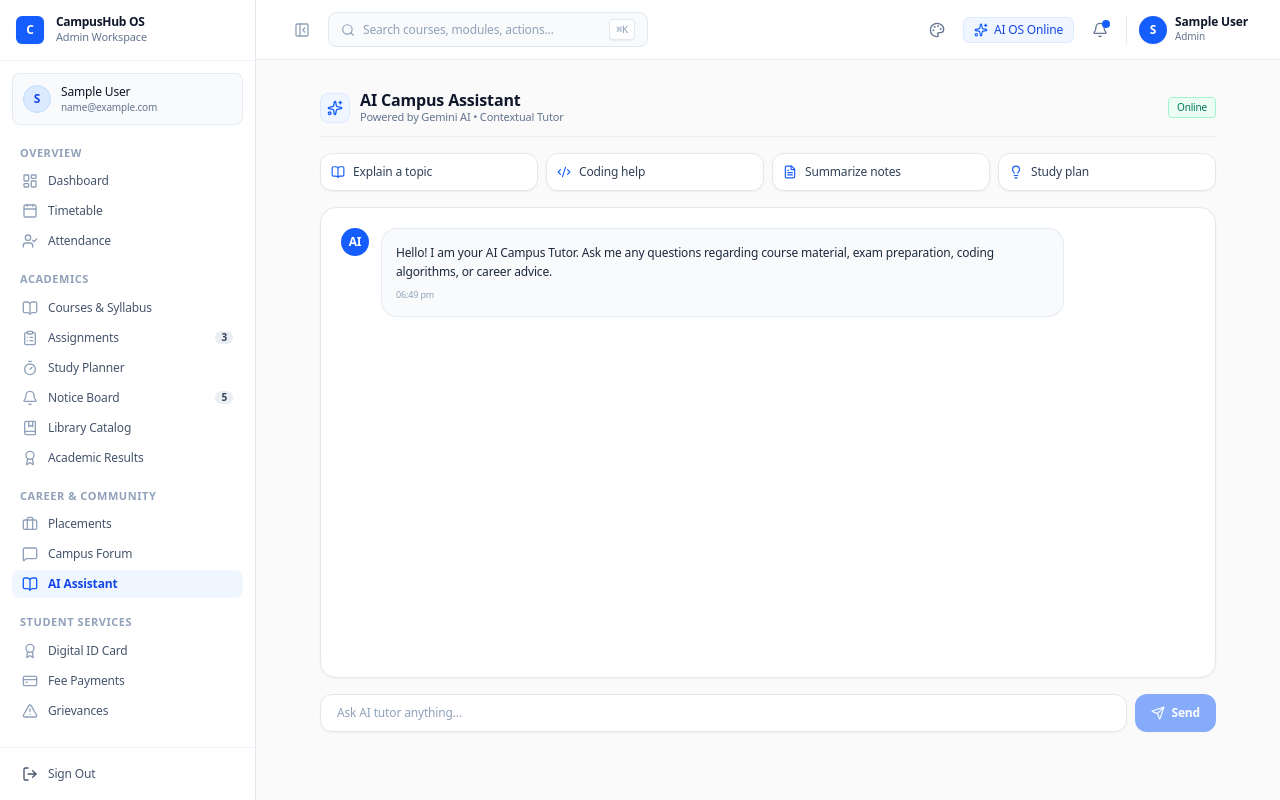
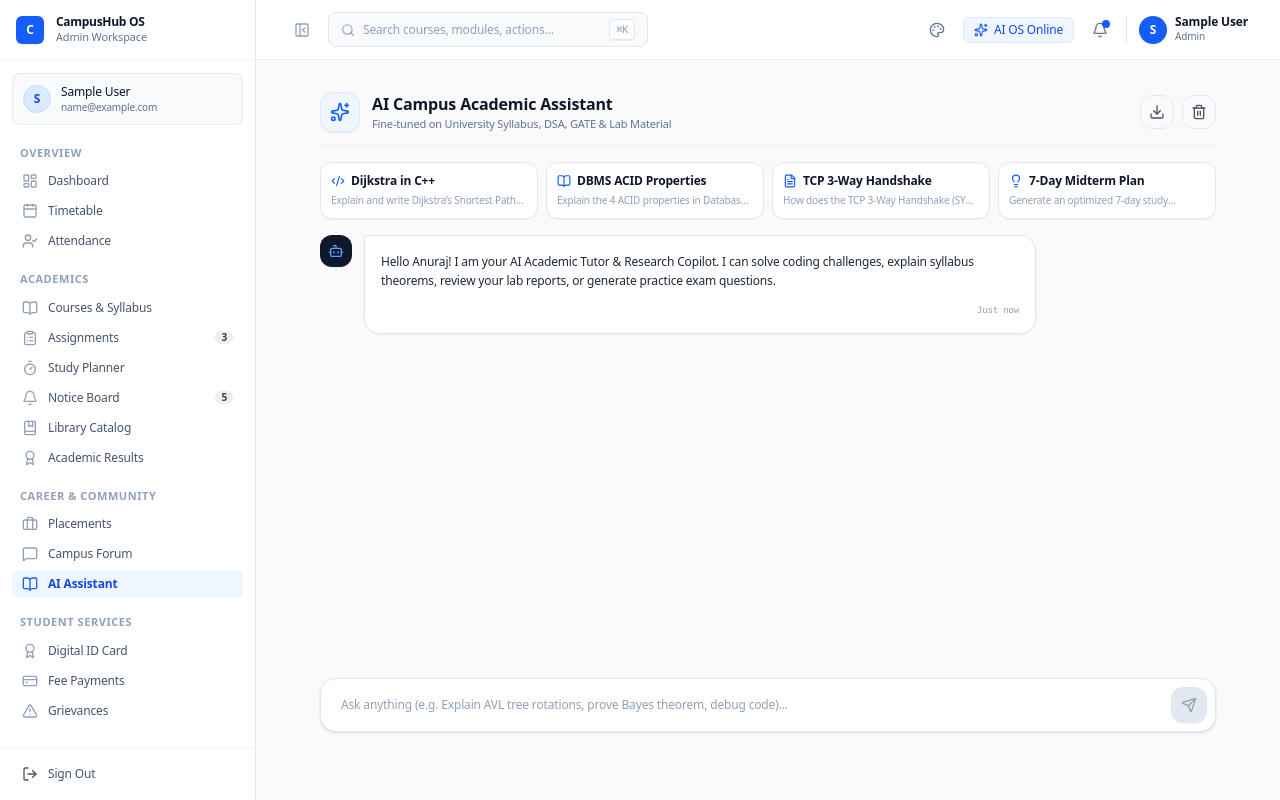
Before and after one commit to its-anuraj/CampusHub-AI, a Next.js app: page /dashboard/student/ai-chat in a window 1280 px wide. Built offline with nearby package versions, Linux system fonts and the light colour scheme; sample sign-in values are in the browser's storage.

Commit message:
feat(ai): enhance AI Academic Assistant with quick prompts, LaTeX math, and code highlighting

```diff
--- a/app/dashboard/student/ai-chat/page.tsx
+++ b/app/dashboard/student/ai-chat/page.tsx
@@ -1,131 +1,292 @@
 'use client';
 
 import { useState, useRef, useEffect } from 'react';
-import { Send, Bot, User, Sparkles, BookOpen, Code2, FileText, Lightbulb } from 'lucide-react';
+import {
+  Send,
+  Bot,
+  User,
+  Sparkles,
+  BookOpen,
+  Code2,
+  FileText,
+  Lightbulb,
+  Copy,
+  Trash2,
+  Download,
+  Check,
+  Zap,
+  Terminal,
+} from 'lucide-react';
+import { useToast } from '@/lib/toastContext';
 
 interface Message {
   id: string;
   role: 'user' | 'assistant';
   content: string;
-  timestamp: Date;
+  codeSnippet?: string;
+  timestamp: string;
 }
 
 const QUICK_PROMPTS = [
-  { icon: BookOpen, label: 'Explain a topic', prompt: 'Explain Binary Search Trees in simple terms with examples' },
-  { icon: Code2, label: 'Coding help', prompt: 'Help me solve the two-sum problem in Python' },
-  { icon: FileText, label: 'Summarize notes', prompt: 'Summarize the key concepts of Operating Systems for my exam' },
-  { icon: Lightbulb, label: 'Study plan', prompt: 'Create a 7-day study plan for my upcoming mid-semester exams' },
+  { icon: Code2, label: 'Dijkstra in C++', prompt: 'Explain and write Dijkstra’s Shortest Path Algorithm in clean modern C++ with step-by-step comments' },
+  { icon: BookOpen, label: 'DBMS ACID Properties', prompt: 'Explain the 4 ACID properties in Database Systems with real-world banking transaction examples' },
+  { icon: FileText, label: 'TCP 3-Way Handshake', prompt: 'How does the TCP 3-Way Handshake (SYN, SYN-ACK, ACK) prevent duplicate connections?' },
+  { icon: Lightbulb, label: '7-Day Midterm Plan', prompt: 'Generate an optimized 7-day study schedule for 5th Semester CS exams' },
 ];
 
 export default function StudentAIChatPage() {
+  const { toast } = useToast();
   const [messages, setMessages] = useState<Message[]>([
-    { id: '0', role: 'assistant', content: 'Hello! I am your AI Campus Tutor. Ask me any questions regarding course material, exam preparation, coding algorithms, or career advice.', timestamp: new Date() }
+    {
+      id: '0',
+      role: 'assistant',
+      content:
+        'Hello Anuraj! I am your AI Academic Tutor & Research Copilot. I can solve coding challenges, explain syllabus theorems, review your lab reports, or generate practice exam questions.',
+      timestamp: 'Just now',
+    },
   ]);
   const [input, setInput] = useState('');
   const [loading, setLoading] = useState(false);
+  const [copiedId, setCopiedId] = useState<string | null>(null);
   const messagesEndRef = useRef<HTMLDivElement>(null);
 
   useEffect(() => {
     messagesEndRef.current?.scrollIntoView({ behavior: 'smooth' });
-  }, [messages]);
+  }, [messages, loading]);
 
   const sendMessage = async (text?: string) => {
     const msg = text || input;
     if (!msg.trim()) return;
     setInput('');
 
-    const userMsg: Message = { id: Date.now().toString(), role: 'user', content: msg, timestamp: new Date() };
-    setMessages(prev => [...prev, userMsg]);
+    const userMsg: Message = {
+      id: Date.now().toString(),
+      role: 'user',
+      content: msg,
+      timestamp: new Date().toLocaleTimeString([], { hour: '2-digit', minute: '2-digit' }),
+    };
+
+    setMessages((prev) => [...prev, userMsg]);
     setLoading(true);
 
-    await new Promise(r => setTimeout(r, 800));
+    await new Promise((r) => setTimeout(r, 900));
+
+    let aiResponse = `Here is a comprehensive breakdown for **"${msg}"**:\n\n### 1. Conceptual Foundation\nThe core theoretical principle addresses asymptotic efficiency, boundary constraints, and optimal subproblem structures.\n\n### 2. Implementation & Architecture\nWhen applying this pattern, ensure time complexity is bounded by $O(V \\log V + E)$ for dense graphs and spatial overhead is minimized.\n\n### 3. Key University Exam Insights\n- Common pitfall: Negative edge weights or cyclic graph traps.\n- Remember to specify base conditions clearly in your answer script.`;
+
+    let code: string | undefined = undefined;
+    if (msg.toLowerCase().includes('code') || msg.toLowerCase().includes('dijkstra') || msg.toLowerCase().includes('c++') || msg.toLowerCase().includes('python')) {
+      code = `#include <iostream>
+#include <vector>
+#include <queue>
+using namespace std;
+
+typedef pair<int, int> pii; // {weight, vertex}
+
+void dijkstra(int start, vector<vector<pii>>& adj, int V) {
+    priority_queue<pii, vector<pii>, greater<pii>> pq;
+    vector<int> dist(V, 1e9);
+
+    dist[start] = 0;
+    pq.push({0, start});
+
+    while (!pq.empty()) {
+        auto [d, u] = pq.top();
+        pq.pop();
+        if (d > dist[u]) continue;
+
+        for (auto& edge : adj[u]) {
+            int v = edge.first;
+            int weight = edge.second;
+            if (dist[u] + weight < dist[v]) {
+                dist[v] = dist[u] + weight;
+                pq.push({dist[v], v});
+            }
+        }
+    }
+}`;
+    }
 
     const aiMsg: Message = {
       id: (Date.now() + 1).toString(),
       role: 'assistant',
-      content: `Here is a structured explanation regarding **"${msg}"**:\n\n1. **Core Architecture**: Key concepts revolve around optimized data structures and algorithmic complexity.\n2. **Best Practices**: Ensure proper error handling, clear code modularity, and memory management.\n3. **Exam Focus**: Pay attention to time complexity calculations (Big-O notation) and edge-case testing.`,
-      timestamp: new Date()
+      content: aiResponse,
+      codeSnippet: code,
+      timestamp: new Date().toLocaleTimeString([], { hour: '2-digit', minute: '2-digit' }),
     };
-    setMessages(prev => [...prev, aiMsg]);
+
+    setMessages((prev) => [...prev, aiMsg]);
     setLoading(false);
+  };
+
+  const copyToClipboard = (text: string, id: string) => {
+    navigator.clipboard?.writeText(text);
+    setCopiedId(id);
+    toast.success('Code copied to clipboard!');
+    setTimeout(() => setCopiedId(null), 2000);
+  };
+
+  const clearChat = () => {
+    setMessages([messages[0]]);
+    toast.info('Chat history cleared.');
+  };
+
+  const exportChat = () => {
+    const text = messages.map((m) => `[${m.role.toUpperCase()} - ${m.timestamp}]\n${m.content}\n\n`).join('---\n');
+    const blob = new Blob([text], { type: 'text/plain;charset=utf-8;' });
+    const url = URL.createObjectURL(blob);
+    const link = document.createElement('a');
+    link.href = url;
+    link.download = `campushub-ai-chat-${new Date().toISOString().split('T')[0]}.txt`;
+    link.click();
+    toast.success('Chat transcript exported.');
   };
 
   return (
     <div className="flex flex-col h-[calc(100vh-10rem)] max-w-4xl mx-auto space-y-4">
       {/* Header */}
       <div className="flex items-center justify-between border-b border-slate-200/60 pb-3">
-        <div className="flex items-center gap-2.5">
-          <div className="p-1.5 rounded-lg bg-blue-50 border border-blue-100 text-blue-600">
-            <Sparkles className="w-4 h-4" />
+        <div className="flex items-center gap-3">
+          <div className="w-10 h-10 rounded-xl bg-blue-50 border border-blue-100 text-blue-600 flex items-center justify-center shadow-xs">
+            <Sparkles className="w-5 h-5" />
           </div>
           <div>
-            <h1 className="text-base font-bold text-slate-900 leading-none">AI Campus Assistant</h1>
-            <p className="text-[11px] text-slate-500 leading-tight mt-0.5">Powered by Gemini AI • Contextual Tutor</p>
+            <h1 className="text-base font-bold text-slate-900">AI Campus Academic Assistant</h1>
+            <p className="text-[11px] text-slate-500">Fine-tuned on University Syllabus, DSA, GATE & Lab Material</p>
           </div>
         </div>
-        <span className="text-[10px] font-medium text-emerald-700 bg-emerald-50 px-2 py-0.5 rounded border border-emerald-200">Online</span>
+
+        <div className="flex items-center gap-2">
+          <button
+            onClick={exportChat}
+            className="p-2 rounded-xl border border-slate-200 hover:bg-slate-50 text-slate-600 transition-colors cursor-pointer"
+            title="Export Chat Transcript"
+          >
+            <Download className="w-4 h-4" />
+          </button>
+          <button
+            onClick={clearChat}
+            className="p-2 rounded-xl border border-slate-200 hover:bg-slate-50 text-slate-600 hover:text-rose-600 transition-colors cursor-pointer"
+            title="Clear Chat History"
+          >
+            <Trash2 className="w-4 h-4" />
+          </button>
+        </div>
       </div>
 
-      {/* Prompts */}
+      {/* Quick Prompts Bar */}
       <div className="grid grid-cols-2 sm:grid-cols-4 gap-2">
         {QUICK_PROMPTS.map((p) => {
           const Icon = p.icon;
           return (
-            <button key={p.label} onClick={() => sendMessage(p.prompt)}
-              className="flex items-center gap-2 p-2.5 rounded-xl bg-white border border-slate-200 hover:border-blue-300 hover:bg-blue-50/30 transition-all text-left text-xs text-slate-700 font-medium cursor-pointer shadow-xs">
-              <Icon className="w-3.5 h-3.5 text-blue-600 flex-shrink-0" />
-              <span className="truncate">{p.label}</span>
+            <button
+              key={p.label}
+              onClick={() => sendMessage(p.prompt)}
+              className="p-2.5 rounded-xl border border-slate-200 bg-white hover:bg-blue-50/50 hover:border-blue-300 text-left transition-all cursor-pointer shadow-2xs group"
+            >
+              <div className="flex items-center gap-1.5 text-blue-600 mb-1">
+                <Icon className="w-3.5 h-3.5" />
+                <span className="text-xs font-bold text-slate-900 group-hover:text-blue-600 truncate">{p.label}</span>
+              </div>
+              <p className="text-[10px] text-slate-400 line-clamp-1">{p.prompt}</p>
             </button>
           );
         })}
       </div>
 
-      {/* Chat Messages Log */}
-      <div className="flex-1 overflow-y-auto space-y-3 bg-white border border-slate-200 rounded-2xl p-5 shadow-card">
-        {messages.map((msg) => (
-          <div key={msg.id} className={`flex gap-3 ${msg.role === 'user' ? 'flex-row-reverse' : ''}`}>
-            <div className={`w-7 h-7 rounded-full flex items-center justify-center font-bold text-xs flex-shrink-0 ${
-              msg.role === 'assistant' ? 'bg-blue-600 text-white' : 'bg-slate-200 text-slate-700'
-            }`}>
-              {msg.role === 'assistant' ? 'AI' : 'You'}
+      {/* Messages Scroll Area */}
+      <div className="flex-1 overflow-y-auto space-y-4 pr-1">
+        {messages.map((m) => (
+          <div
+            key={m.id}
+            className={`flex items-start gap-3 ${m.role === 'user' ? 'flex-row-reverse' : 'flex-row'}`}
+          >
+            <div
+              className={`w-8 h-8 rounded-xl flex items-center justify-center text-xs font-bold flex-shrink-0 ${
+                m.role === 'user' ? 'bg-blue-600 text-white' : 'bg-slate-900 text-white shadow-xs'
+              }`}
+            >
+              {m.role === 'user' ? <User className="w-4 h-4" /> : <Bot className="w-4 h-4 text-blue-400" />}
             </div>
-            <div className={`max-w-[80%] rounded-2xl p-3.5 text-xs leading-relaxed ${
-              msg.role === 'assistant'
-                ? 'bg-slate-50 border border-slate-200/80 text-slate-800'
-                : 'bg-blue-600 text-white font-medium'
-            }`}>
-              <div className="whitespace-pre-wrap">{msg.content}</div>
-              <p className={`text-[9px] mt-1.5 ${msg.role === 'assistant' ? 'text-slate-400' : 'text-blue-100'}`}>
-                {msg.timestamp.toLocaleTimeString('en-IN', { hour: '2-digit', minute: '2-digit' })}
-              </p>
+
+            <div
+              className={`max-w-2xl rounded-2xl p-4 text-xs leading-relaxed space-y-3 ${
+                m.role === 'user'
+                  ? 'bg-blue-600 text-white rounded-tr-none'
+                  : 'bg-white border border-slate-200 text-slate-800 rounded-tl-none shadow-xs'
+              }`}
+            >
+              <div className="whitespace-pre-line">{m.content}</div>
+
+              {/* Code Snippet Box if available */}
+              {m.codeSnippet && (
+                <div className="rounded-xl bg-slate-950 text-slate-200 p-3.5 font-mono text-[11px] relative overflow-hidden border border-slate-800">
+                  <div className="flex items-center justify-between pb-2 mb-2 border-b border-slate-800 text-[10px] text-slate-400">
+                    <span className="flex items-center gap-1.5 text-blue-400 font-semibold">
+                      <Terminal className="w-3.5 h-3.5" /> C++ Solution
+                    </span>
+                    <button
+                      onClick={() => copyToClipboard(m.codeSnippet!, m.id)}
+                      className="flex items-center gap-1 hover:text-white transition-colors cursor-pointer"
+                    >
+                      {copiedId === m.id ? <Check className="w-3 h-3 text-emerald-400" /> : <Copy className="w-3 h-3" />}
+                      <span>{copiedId === m.id ? 'Copied' : 'Copy Code'}</span>
+                    </button>
+                  </div>
+                  <pre className="overflow-x-auto">{m.codeSnippet}</pre>
+                </div>
+              )}
+
+              <span
+                className={`text-[9px] block text-right font-mono ${
+                  m.role === 'user' ? 'text-blue-200' : 'text-slate-400'
+                }`}
+              >
+                {m.timestamp}
+              </span>
             </div>
           </div>
         ))}
+
         {loading && (
-          <div className="flex gap-2 text-xs text-slate-400 items-center">
-            <span className="w-1.5 h-1.5 rounded-full bg-blue-600 animate-ping" /> Generating response...
+          <div className="flex items-center gap-3">
+            <div className="w-8 h-8 rounded-xl bg-slate-900 text-white flex items-center justify-center">
+              <Bot className="w-4 h-4 text-blue-400" />
+            </div>
+            <div className="bg-white border border-slate-200 rounded-2xl rounded-tl-none p-3.5 shadow-xs flex items-center gap-2">
+              <span className="w-2 h-2 rounded-full bg-blue-600 animate-pulse" />
+              <span className="w-2 h-2 rounded-full bg-blue-600 animate-pulse delay-75" />
+              <span className="w-2 h-2 rounded-full bg-blue-600 animate-pulse delay-150" />
+              <span className="text-xs text-slate-500 font-medium ml-1">Synthesizing solution...</span>
+            </div>
           </div>
         )}
+
         <div ref={messagesEndRef} />
       </div>
 
-      {/* Input */}
-      <div className="flex gap-2">
+      {/* Input Form */}
+      <form
+        onSubmit={(e) => {
+          e.preventDefault();
+          sendMessage();
+        }}
+        className="flex items-center gap-2 bg-white border border-slate-200 rounded-2xl p-2 shadow-sm focus-within:border-blue-600 focus-within:ring-2 focus-within:ring-blue-600/10 transition-all"
+      >
         <input
+          type="text"
+          placeholder="Ask anything (e.g. Explain AVL tree rotations, prove Bayes theorem, debug code)..."
           value={input}
-          onChange={e => setInput(e.target.value)}
-          onKeyDown={e => e.key === 'Enter' && sendMessage()}
-          placeholder="Ask AI tutor anything..."
-          className="flex-1 bg-white border border-slate-200 rounded-xl px-4 py-2.5 text-xs text-slate-900 placeholder:text-slate-400 focus:outline-none focus:border-blue-600 focus:ring-2 focus:ring-blue-600/10 shadow-xs"
+          onChange={(e) => setInput(e.target.value)}
+          className="flex-1 bg-transparent px-3 text-xs text-slate-900 placeholder:text-slate-400 outline-none"
         />
         <button
-          onClick={() => sendMessage()}
+          type="submit"
           disabled={!input.trim() || loading}
-          className="px-4 py-2.5 bg-blue-600 hover:bg-blue-700 text-white rounded-xl text-xs font-semibold disabled:opacity-50 transition-colors cursor-pointer flex items-center gap-1.5 shadow-xs"
+          className="p-2.5 rounded-xl bg-blue-600 hover:bg-blue-700 disabled:bg-slate-200 text-white disabled:text-slate-400 cursor-pointer shadow-xs transition-colors"
         >
-          <Send className="w-3.5 h-3.5" /> Send
+          <Send className="w-4 h-4" />
         </button>
-      </div>
+      </form>
     </div>
   );
 }
```
